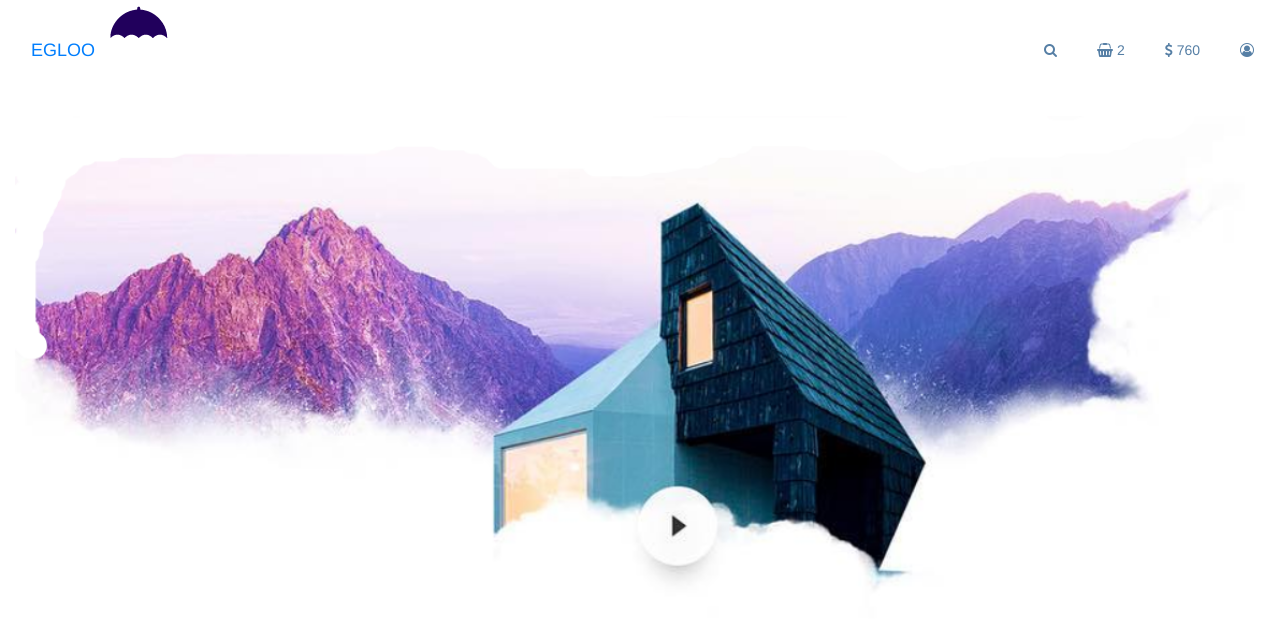
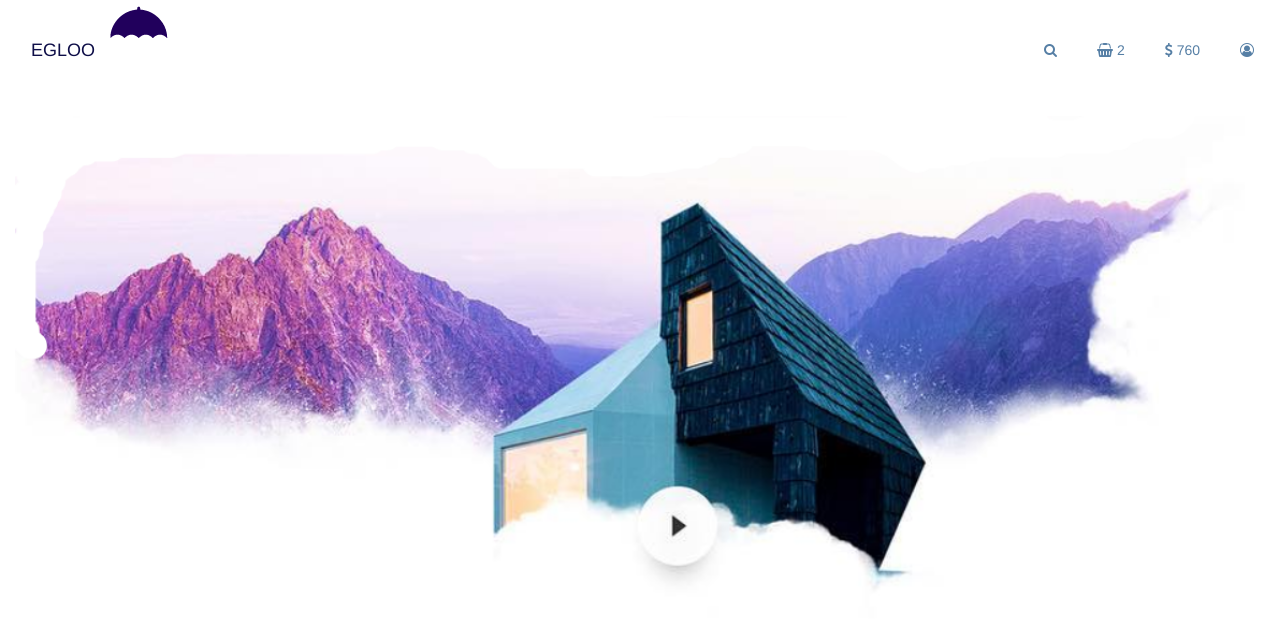
Before and after one commit to encrypter-manyange/project_one, a PHP site: page / in a window 1280 px wide. Shown: the top 626 px of the page. Run offline with PHP 8.4, Linux system fonts and the light colour scheme.

Commit message:
changed brand name color

```diff
--- a/css/main.css
+++ b/css/main.css
@@ -6,7 +6,7 @@
     padding-left:5px;
 }
 .navbar-default .navbar-brand {
-    color: #017efd;
+    color: #0e0e48;
     padding-top: 34px;
     padding-left: 25px;
 }
```
